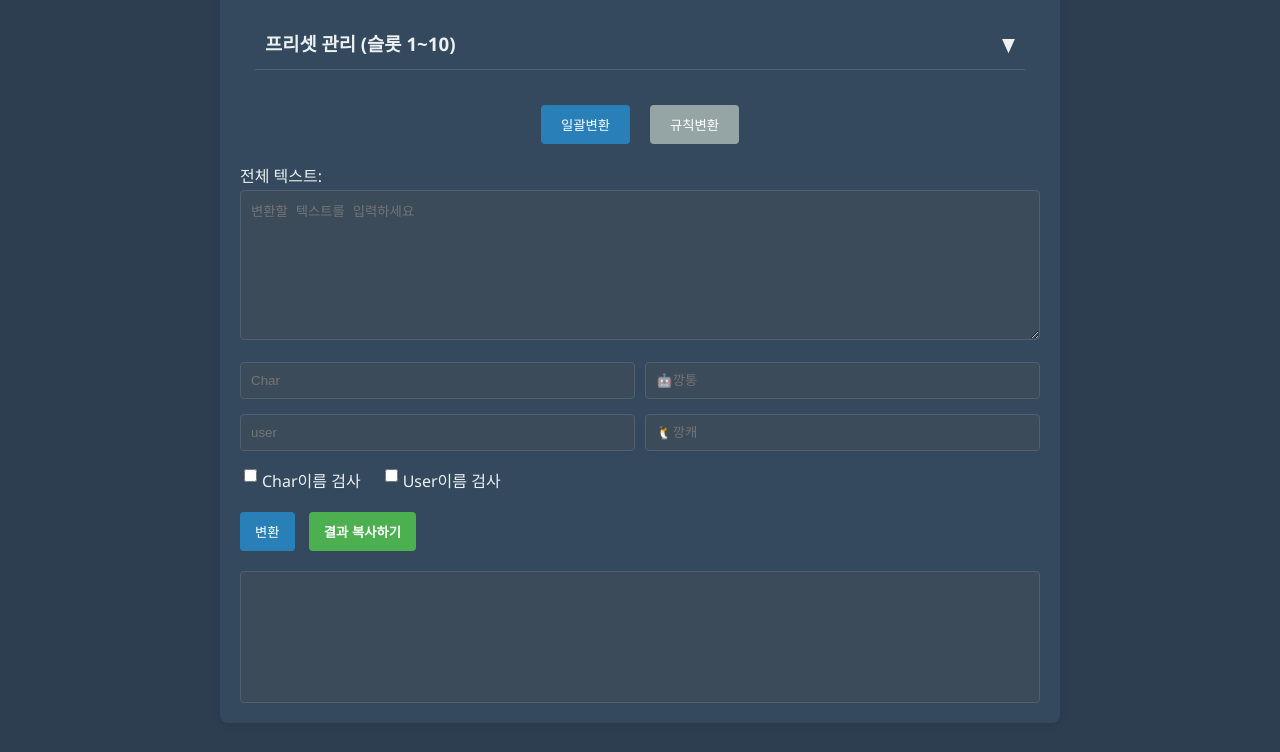
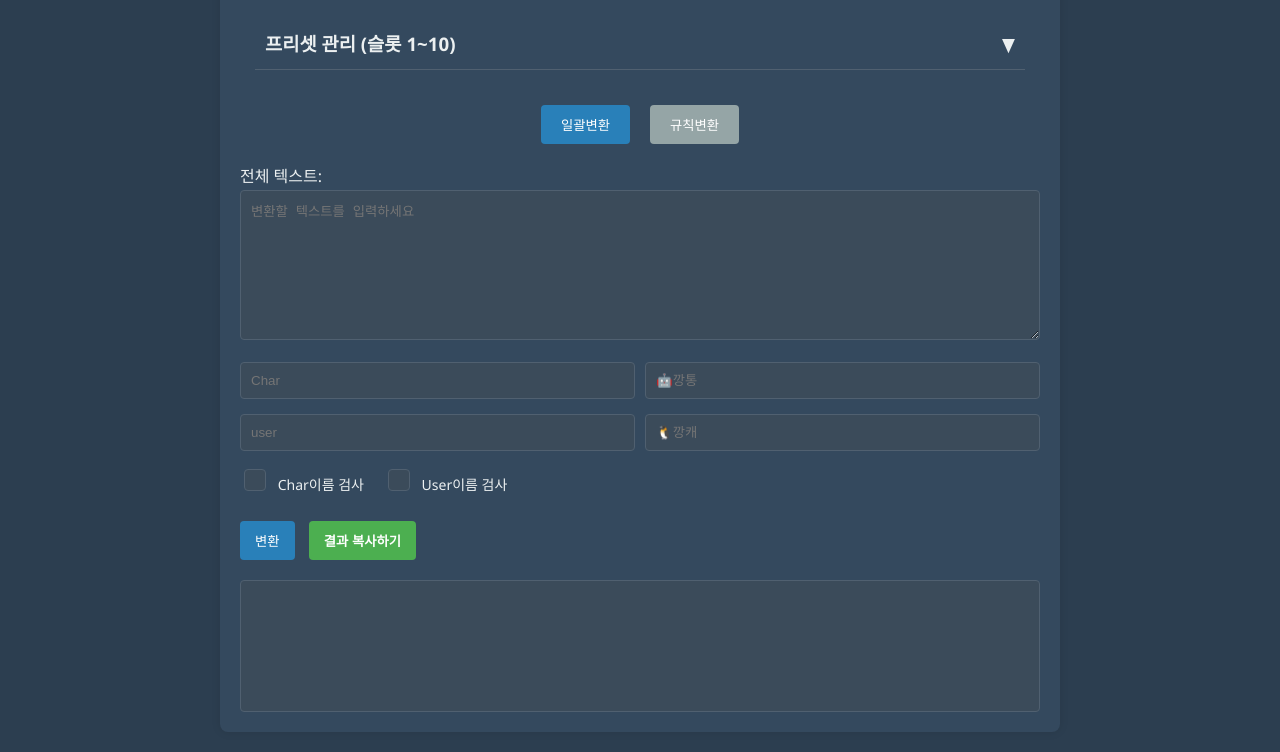
Before and after one commit to tienr749/textify, a plain HTML site: page index.html in a window 1280 px wide. Both pictures are taken after a click on the button 1225 px from the left and 45 px from the top of the page. Shown: the part 130-882 px from the top of the page. Drawn offline with Linux system fonts and the light colour scheme.

Commit message:
Add files via upload

```diff
--- a/index.html
+++ b/index.html
@@ -177,22 +177,49 @@
 
 		.checkbox-container {
 			display: flex;
-            justify-content: start;
-            align-items: center;
+			align-items: center; /* 체크박스와 레이블의 세로 정렬을 맞춤 */
 			margin-bottom: 15px;
+		}
+
+		.checkbox-container input[type="checkbox"] {
+			appearance: auto; /* 기본 브라우저 스타일 유지 */
+			margin-right: 8px;
+			width: 16px;
+			height: 16px;
+			border-radius: 4px;
+			background-color: var(--checkbox-bg);
+			border: 1px solid var(--checkbox-border);
+			cursor: pointer;
+		}
+
+		/* 다크 모드에서 커스텀 스타일 적용 */
+		.dark-mode .checkbox-container input[type="checkbox"] {
+			appearance: none; /* 브라우저 기본 스타일 제거 */
+			margin-right: 8px;
+			width: 16px;
+			height: 16px;
+			border-radius: 4px;
+			background-color: var(--checkbox-bg);
+			border: 1px solid var(--checkbox-border);
+			cursor: pointer;
+			display: inline-block; /* 커스텀 스타일로 요소 정렬 */
+			vertical-align: middle; /* 체크박스와 레이블의 세로 정렬을 맞춤 */
+		}
+
+		.checkbox-container input[type="checkbox"]:checked {
+			background-color: var(--button-bg);
+			border-color: var(--button-hover);
 		}
 
 		.checkbox-container label {
 			margin-right: 20px;
-            display: flex;
-            align-items: center;
+			font-size: 14px;
 			color: var(--label-color);
+			vertical-align: middle; /* 텍스트와 체크박스의 세로 정렬을 맞춤 */
+			cursor: pointer;
 		}
 
-        .checkbox-container input[type="checkbox"] {
-            margin-right: 5px;
-            width: auto;
-        }
+
 
         .snippet {
             background-color: var(--snippet-bg);
```
Lines whose indentation alone changed are shown as unchanged.
